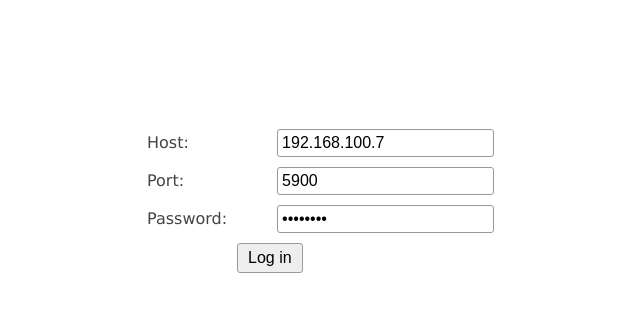
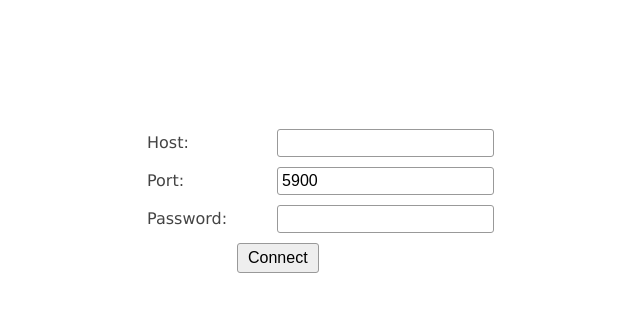
Before and after one commit to mgechev/devtools-vnc, a browser extension: page chrome-extension/panel/index.html in a window 1280 px wide. Shown: the whole page, without its empty margins (318-958 px from the left). Drawn offline with Linux system fonts and the light colour scheme.

Commit message:
README.md updated

```diff
--- a/chrome-extension/panel/index.html
+++ b/chrome-extension/panel/index.html
@@ -14,7 +14,7 @@
         <div class="control-group">
         <label class="control-label" for="host">Host:</label>
         <div class="controls">
-          <input type="text" id="host" name="host" value="192.168.100.7" /><br />
+          <input type="text" id="host" name="host" value="" /><br />
         </div>
         </div>
         <div class="control-group">
@@ -26,12 +26,12 @@
         <div class="control-group">
         <label class="control-label" for="password">Password:</label>
         <div class="controls">
-          <input type="password" id="password" name="password" value="paralaks" /><br />
+          <input type="password" id="password" name="password" value="" /><br />
         </div>
         </div>
         <div class="control-group">
         <div class="controls">
-          <button class="btn" id="loginBtn">Log in</button>
+          <button class="btn" id="loginBtn">Connect</button>
         </div>
         </div>
       </form>
@@ -42,8 +42,8 @@
       <canvas id="screen">
       </canvas>
       <a href="#" id="disconnectBtn">
-        <img src="./images/disconnect.png" alt="">
-        <div>Disconnect</div>
+        <!-- <img src="./images/disconnect.png" alt="">
+        <div>Disconnect</div> -->
       </a>
     </div>
     <script src="./lib/socket.io.js"></script>
```
Also changed, not shown: README.md (added).
